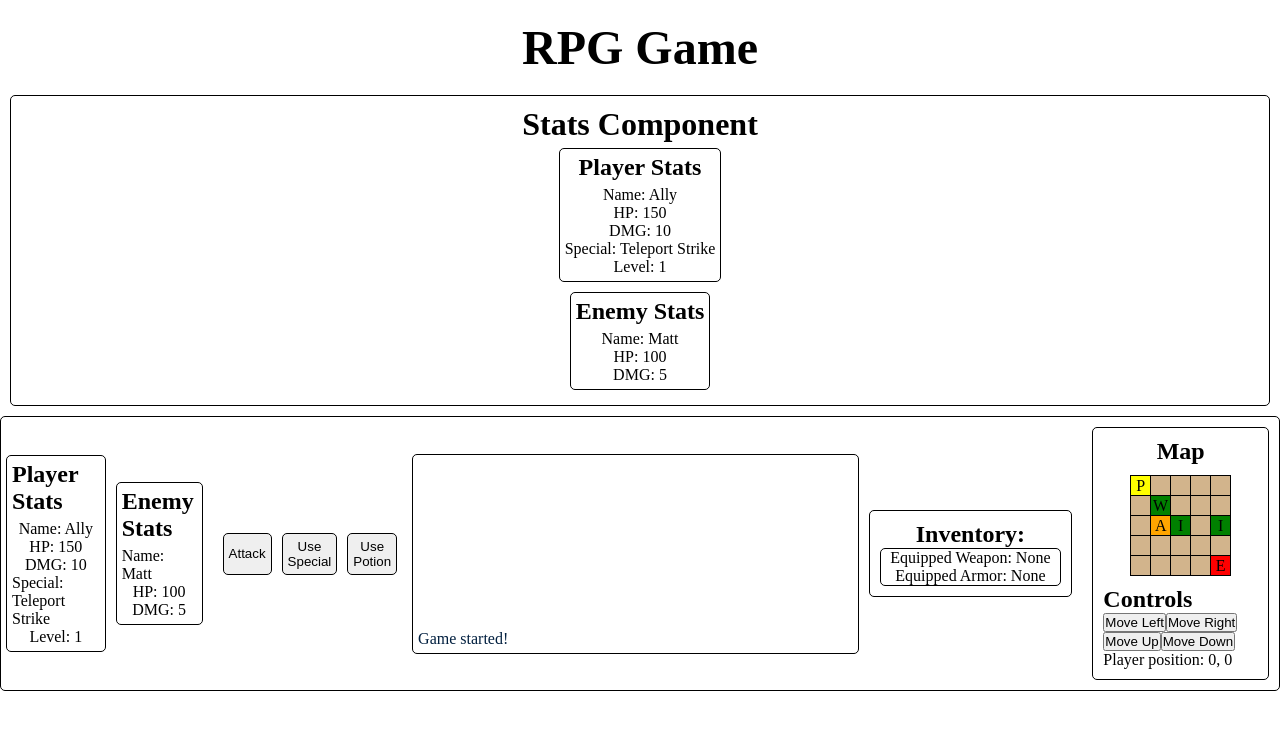
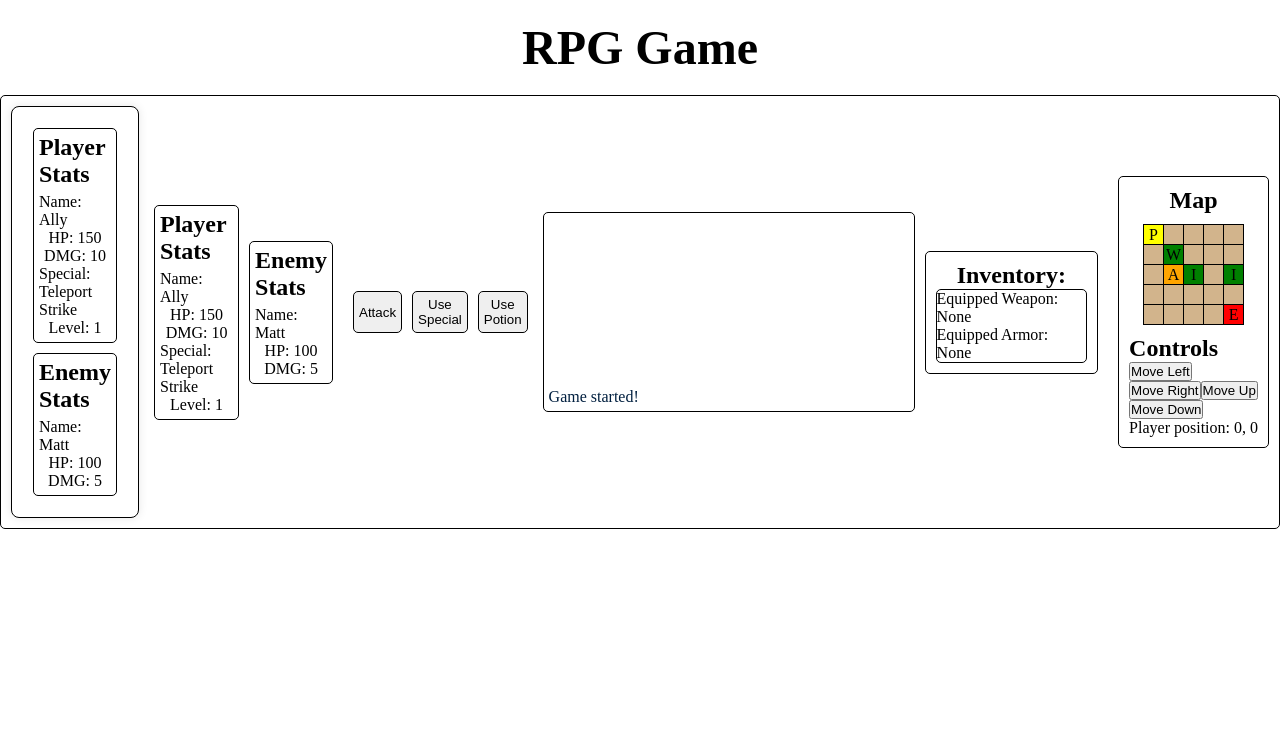
Before and after one commit to deelorr/rpg-game, a React (Vite) app in the folder app/: page / in a window 1280 px wide. Shown: the top 730 px of the page. Built offline with nearby package versions, Linux system fonts and the light colour scheme.

Commit message:
moved first component into gameScreen

```diff
--- a/app/src/components/GameScreen/GameScreen.jsx
+++ b/app/src/components/GameScreen/GameScreen.jsx
@@ -116,9 +116,9 @@ export default function GameScreen() {
     return (
         <>
             <div>
-                <StatBox />
                 <div className='gameBox'>
                     <div className='statScreen'>
+                    <StatBox player={player} enemy={enemy} />
                         <div className='stats'>
                             <h2>Player Stats</h2>
                             <p>Name: {player.name}</p>
--- a/app/src/components/StatBox/StatBox.css
+++ b/app/src/components/StatBox/StatBox.css
@@ -0,0 +1,11 @@
+.statBox {
+    display: flex;
+    flex-direction: column;
+    justify-content: center;
+    align-items: center;
+    width: fit-content;
+    padding: 1rem;
+    background-color: #fff;
+    border-radius: 0.5rem;
+    box-shadow: 0 0 10px rgba(0, 0, 0, 0.1);
+}
--- a/app/src/components/StatBox/StatBox.jsx
+++ b/app/src/components/StatBox/StatBox.jsx
@@ -1,14 +1,11 @@
 import './StatBox.css'
 import { Player, Enemy } from '../Character'
+import PropTypes from 'prop-types'
 
-const StatBox = () => {
-    const player = new Player("Ally", 150, 10, "Teleport Strike");
-    const enemy = new Enemy("Matt", 100, 5, "Fire");
-
+const StatBox = ({player, enemy}) => {
   return (
     <>
         <div className="statBox">
-                    <h1>Stats Component</h1>
                     <div className='stats'>
                             <h2>Player Stats</h2>
                             <p>Name: {player.name}</p>
@@ -28,4 +25,9 @@ const StatBox = () => {
   )
 }
 
+StatBox.propTypes = {
+    player: PropTypes.instanceOf(Player),
+    enemy: PropTypes.instanceOf(Enemy)
+}
+
 export default StatBox
```
